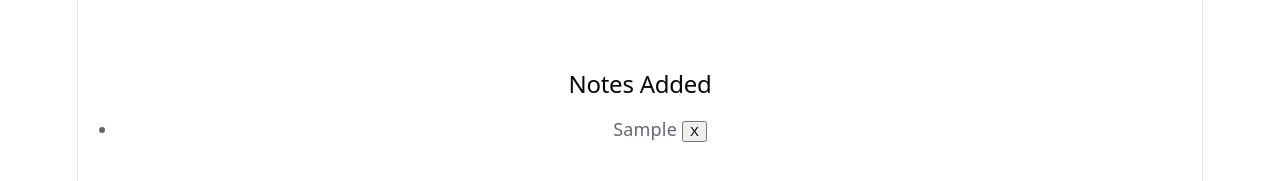
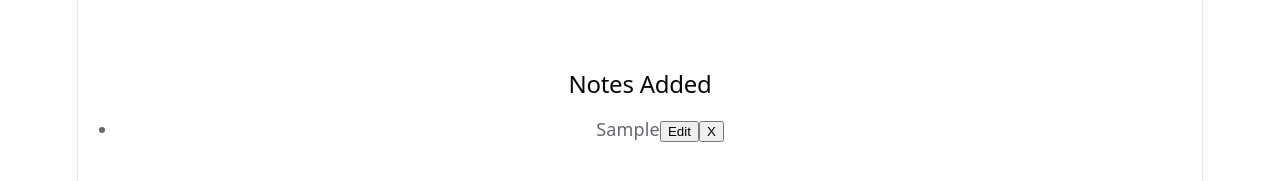
Before and after one commit to KingKunta22/JSDevJourneyV2, a React (Vite) app in the folder Day-45ish/: page / in a window 1280 px wide. Both pictures are taken after typing "Sample" into the empty fields and a click on the button "Add". Shown: the part 193-374 px from the top of the page. Built offline with nearby package versions, Linux system fonts and the light colour scheme.

Commit message:
Day 51: EZ Copy and Paste (im not learning)

```diff
--- a/Day-45ish/src/App.jsx
+++ b/Day-45ish/src/App.jsx
@@ -5,9 +5,10 @@
 // import ControlledInputs2 from "./Days/ControlledInputs2.jsx"; // Day 47-48
 // import ArrayState from "./Days/ArrayState.jsx"; // Day 49
 import DeletingItems from "./Days/DeletingItems.jsx" // Day 50
+import UpdatingItems from "./Days/UpdatingItems.jsx" // Day 51
 
 function App() {
-  return <DeletingItems />;
+  return <UpdatingItems />;
 }
 
 export default App;
--- /dev/null
+++ b/Day-45ish/src/Days/UpdatingItems.jsx
@@ -0,0 +1,59 @@
+import { useState } from "react";
+
+function UpdatingItems() {
+  const [note, setNote] = useState("");
+  const [notes, setNotes] = useState([]);
+
+  function handleAddNote() {
+    setNotes([...notes, note]);
+    setNote("");
+  }
+
+  function handleUpdateNote(idx) { // I believe it's the same with delete soo...
+    const updatedNotes = notes.map((note, index) => {
+        return <li>UPDATED</li>
+    })
+    setNotes(updatedNotes)
+  }
+
+  function handleDeleteNote(idx) {
+    const filteredNotes = notes.filter((note, index) => {
+      return index !== idx;
+    });
+    setNotes(filteredNotes);
+  }
+
+  return (
+    <>
+      <br />
+      <h1>Simple Notes App (Vibe-Code Free)</h1>
+      <br />
+      <div>
+        <input
+          type="text"
+          placeholder="Add a note"
+          value={note}
+          onChange={(e) => setNote(e.target.value)}
+        />
+        <button onClick={handleAddNote}>Add</button>
+      </div>
+      <br />
+      <h3>{note}</h3>
+      <br />
+      <div>
+        <h2>Notes Added</h2>
+        <ul>
+          {notes.map((note, index) => (
+            <li key={index}>
+              {note}
+              <button onClick={() => handleUpdateNote(index)}>Edit</button>
+              <button onClick={() => handleDeleteNote(index)}>X</button>
+            </li>
+          ))}
+        </ul>
+      </div>
+    </>
+  );
+}
+
+export default UpdatingItems;
```
